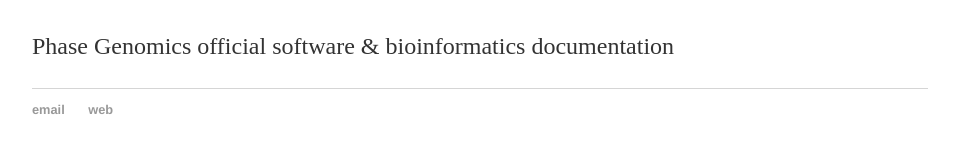
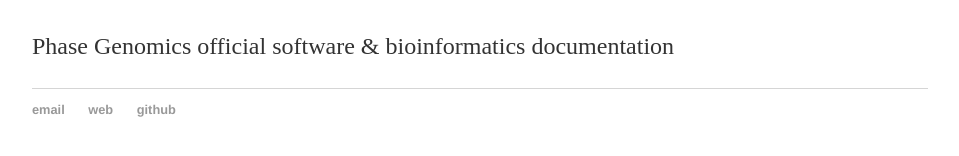
Before and after one commit to phasegenomics/phasegenomics.github.io, a Jekyll site: the page built from index.html, in a window 1280 px wide. Shown: the part 167-323 px from the top of the page, without its empty margins (160-1119 px from the left). Built offline with Jekyll 4.4.1, drawn with Linux system fonts in a browser that asks for light colours.

Commit message:
Update default.html

```diff
--- a/_layouts/default.html
+++ b/_layouts/default.html
@@ -20,6 +20,7 @@
 	    		<ul>
 	        		<li><a href="mailto:info@phasegenomics.com">email</a></li>
 	        		<li><a href="https://phasegenomics.com">web</a></li>
+				<li><a href="https://github.com/phasegenomics">github</a></li>
 				</ul>
 			</footer>
 		</body>
```
